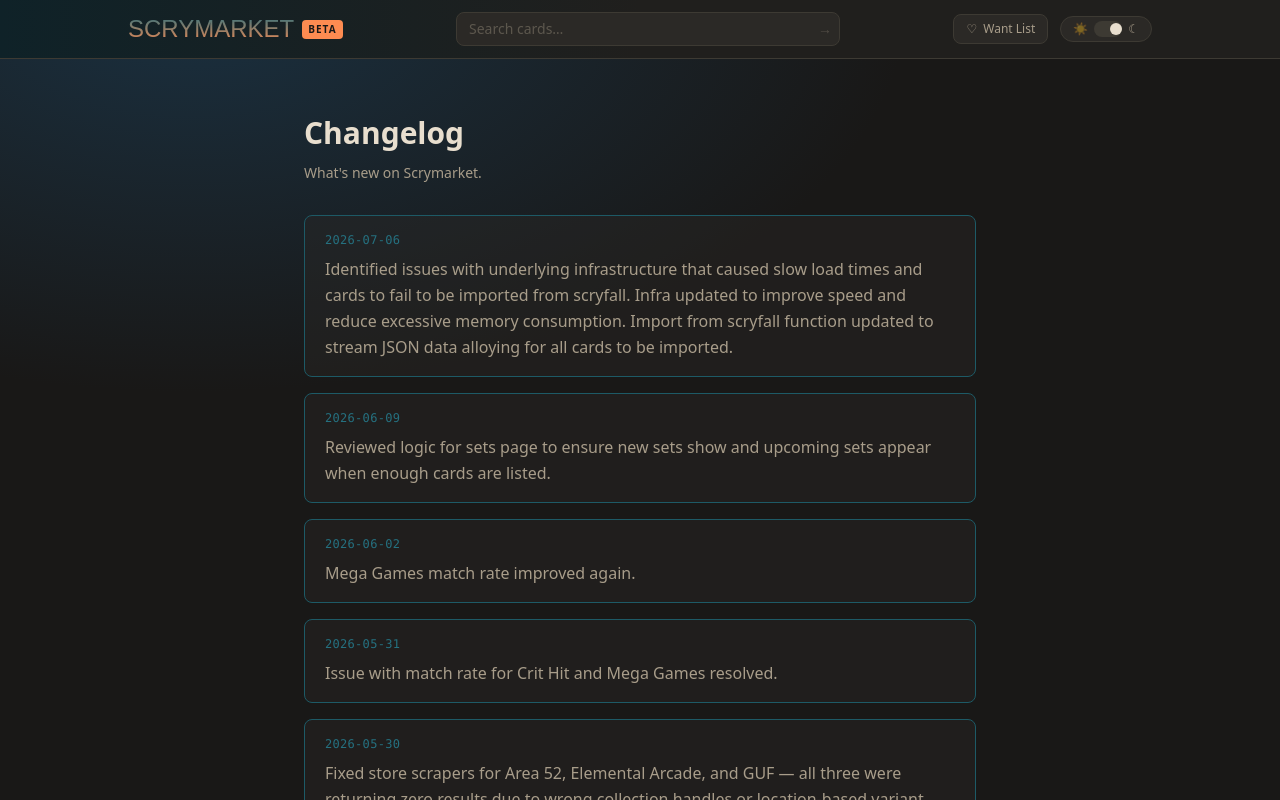
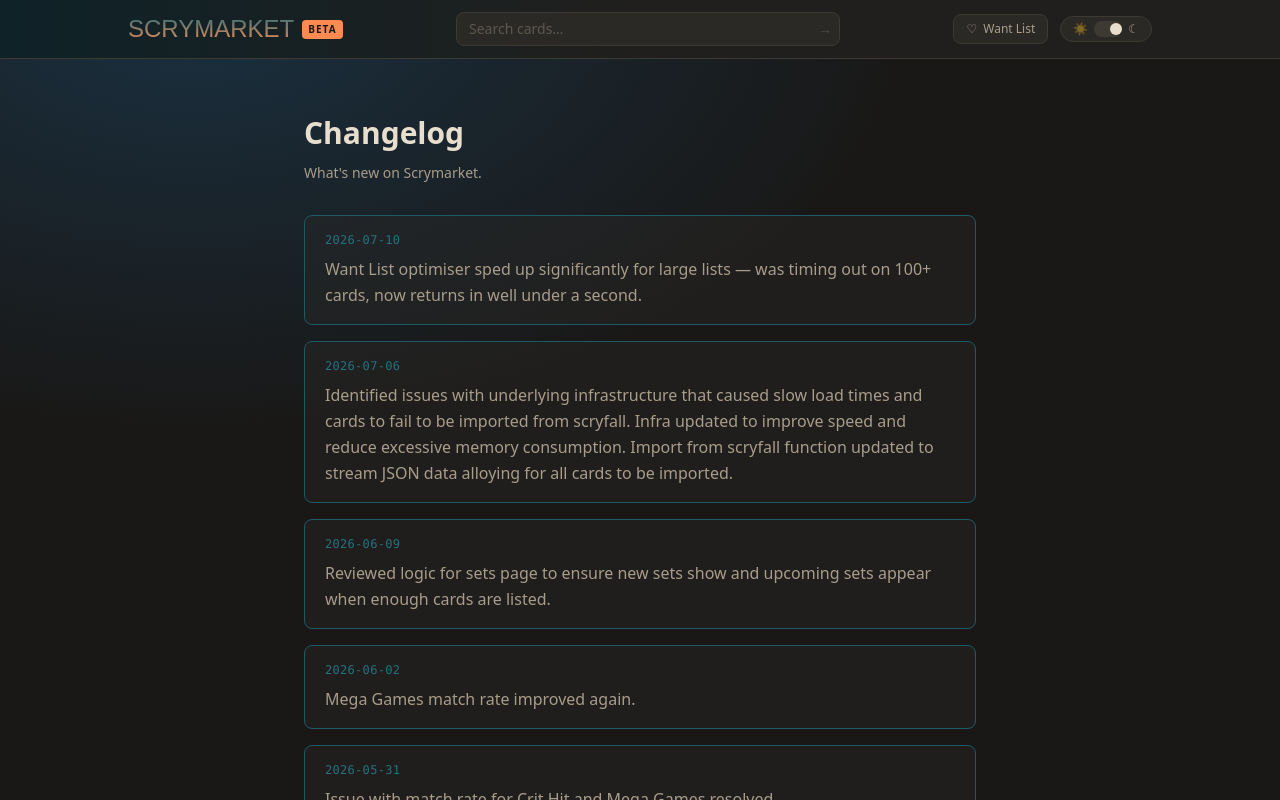
Before and after one commit to luperr/mtg-au-tracker, a Next.js app in the folder apps/web/: page /changelog in a window 1280 px wide. Shown: the top 800 px of the page. Built offline with nearby package versions, Linux system fonts and the light colour scheme; a web font is replaced by a local one.

Commit message:
add changelof

```diff
--- a/apps/web/src/app/changelog/page.tsx
+++ b/apps/web/src/app/changelog/page.tsx
@@ -6,6 +6,10 @@ export const metadata: Metadata = {
 };
 
 const entries: { date: string; text: string }[] = [
+  {
+    date: "2026-07-10",
+    text: "Want List optimiser sped up significantly for large lists — was timing out on 100+ cards, now returns in well under a second.",
+  },
       {
     date: "2026-07-06",
     text: "Identified issues with underlying infrastructure that caused slow load times and cards to fail to be imported from scryfall. Infra updated to improve speed and reduce excessive memory consumption.  Import from scryfall function updated to stream JSON data alloying for all cards to be imported.",
```
